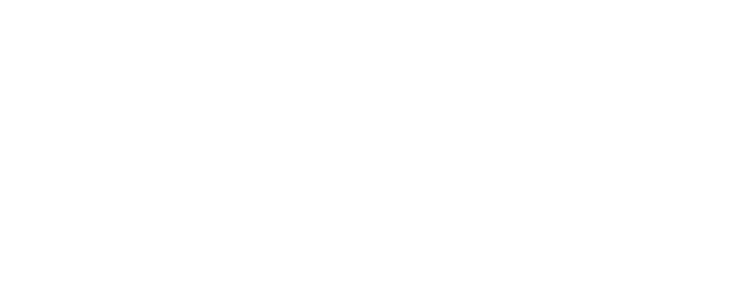
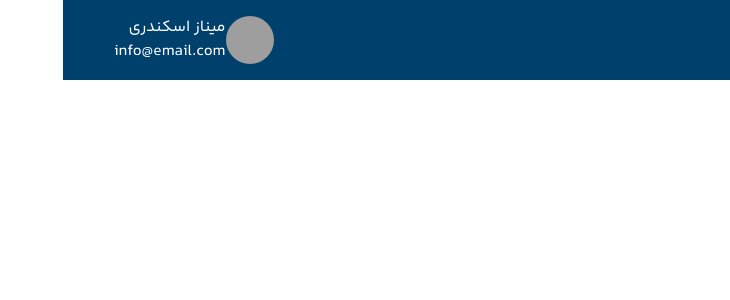
Before and after one commit to javadboroji/react-dashboard, a React (Vite) app in the folder vite-number-conversion/: page /product in a window 1280 px wide. Before the commit this address had no page. Shown: the top 300 px of the page, without its empty margins (550-1280 px from the left). Built offline with nearby package versions, Linux system fonts and the light colour scheme.

Commit message:
add React-router dashboard

```diff
--- a/vite-number-conversion/src/App.tsx
+++ b/vite-number-conversion/src/App.tsx
@@ -1,21 +1,17 @@
 import { useState } from 'react'
 import './App.css'
-import { ConfigProvider } from 'antd';
+import { ConfigProvider, Layout } from 'antd';
 import SideBar from './Components/SideBar/SideBar';
 import { BrowserRouter, Routes, Route, Link } from "react-router-dom";
 import Dashboard from "./Pages/Dashboard/Dashboard.tsx";
 import Login from "./Pages/Login/Login.tsx";
+import Product from './Pages/Product/Product.tsx';
+import HeaderLayout from './Components/Header/HeaderLayout.tsx';
+import AdminRoute from './Routes/AdminRoute.tsx';
 function App() {
   return (
     <ConfigProvider direction="rtl">
-      <BrowserRouter>
-
-        <Routes>
-          <Route path="/" element={<Login />} />
-          <Route path="/dashboard" element={<Dashboard />} />
-        </Routes>
-      </BrowserRouter>
-
+      <AdminRoute/>
     </ConfigProvider>
   )
 }
--- a/vite-number-conversion/src/Components/Forms/Forms.tsx
+++ b/vite-number-conversion/src/Components/Forms/Forms.tsx
@@ -6,7 +6,7 @@ import FormDate from './FormDate';
 type formsPropsType = {
     fieldType: string,
     placeholder:string,
-    defaultValue:string
+    defaultValue?   :string
 }
 function Forms(props: formsPropsType) {
     const { fieldType } = props;
--- a/vite-number-conversion/src/Components/SideBar/SideBar.tsx
+++ b/vite-number-conversion/src/Components/SideBar/SideBar.tsx
@@ -5,6 +5,7 @@ import { FaBlog } from "react-icons/fa";
 import { MdOutlineProductionQuantityLimits } from "react-icons/md";
 import { BiSolidCategory } from "react-icons/bi";
 import { TbReport } from "react-icons/tb";
+import { Link } from 'react-router-dom';
 
 type menu = {
     id: string,
@@ -18,7 +19,7 @@ function SideBar() {
         {
             id: '1',
             name: 'پنل کاربری',
-            link: '#',
+            link: '/dashboard',
             icon:<MdDashboard size={24}/>
         },
         {
@@ -36,7 +37,7 @@ function SideBar() {
         {
             id: '4',
             name: 'محصولات',
-            link: '#',
+            link: '/product',
             icon:<MdOutlineProductionQuantityLimits size={24}/>
         },
         {
@@ -53,14 +54,14 @@ function SideBar() {
         },
     ]
     return (
-        <div className='bg-Navy-blue mx-2 rounded-2xl my-2 w-64 flex-auto '>
+        <div className='bg-Navy-blue mx-2 rounded-2xl my-2 w-64  '>
             {/*<p className='text-wihte bg-black p-6 font-semibold text-2xl'>داشبورد</p>*/}
             <div className='flex flex-col'>
                 {dashBoardItems && dashBoardItems.map((menu) => (
-                    <a className='flex items-center text-wihte p-6 text-base font-medium mr-2' key={menu.id} href={menu.link}>
+                    <Link className='flex items-center text-wihte p-6 text-base font-medium mr-2' key={menu.id} to={menu.link}>
                         <span className='ml-4'>{menu.icon}</span>
                         <span>{menu.name}</span>
-                    </a>
+                    </Link>
                 ))}
             </div>
         </div>
--- a/vite-number-conversion/src/Pages/Dashboard/Dashboard.tsx
+++ b/vite-number-conversion/src/Pages/Dashboard/Dashboard.tsx
@@ -1,13 +1,10 @@
 import React from 'react'
-import Layout from "../Layout/Layout.tsx";
 
 function Dashboard() {
   return (
-    <>
-    <Layout>
-      <p> salam</p>
-    </Layout>
-    </>
+    <div className='flex-1'>
+      <h1> dashboard</h1>
+    </div>
   )
 }
 
--- a/vite-number-conversion/src/Pages/Layout/Layout.tsx
+++ /dev/null
@@ -1,22 +0,0 @@
-import React from 'react';
-import PropTypes from 'prop-types';
-import SideBar from "../../Components/SideBar/SideBar.js";
-import HeaderLayout from "../../Components/Header/HeaderLayout.tsx";
-
-type Props = {
-    children: JSX.Element[] | JSX.Element  }
-
-function Layout({childern}:Props) {
-    return (
-        <>
-        <div className={'flex flex-col w-[100%] items-start'}>
-            <HeaderLayout/>
-            <SideBar/>
-
-        </div>
-            {childern}
-        </>
-    );
-}
-
-export default Layout;
--- a/vite-number-conversion/src/Pages/Product/Product.js
+++ b/vite-number-conversion/src/Pages/Product/Product.tsx
@@ -2,7 +2,9 @@ import React from 'react'
 
 function Product() {
   return (
-    <div>Product</div>
+    <div className='flex flex-1'>
+      <h1>Product</h1>
+    </div>
   )
 }
 
--- /dev/null
+++ b/vite-number-conversion/src/Routes/AdminRoute.tsx
@@ -0,0 +1,28 @@
+import React from 'react'
+import { BrowserRouter, Routes, Route } from "react-router-dom";
+import Dashboard from '../Pages/Dashboard/Dashboard';
+import Product from '../Pages/Product/Product';
+import HeaderLayout from '../Components/Header/HeaderLayout';
+import SideBar from '../Components/SideBar/SideBar';
+function AdminRoute() {
+    return (
+        <div>
+
+            <BrowserRouter>
+
+                <HeaderLayout />
+                <div className='flex'>
+                    <SideBar />
+                    <Routes>
+                        <Route path="/dashboard" element={<Dashboard />} />
+                        <Route path="/product" element={<Product />} />
+                    </Routes>
+                </div>
+
+            </BrowserRouter>
+
+        </div>
+    )
+}
+
+export default AdminRoute
--- /dev/null
+++ b/vite-number-conversion/src/Routes/AuthRout.tsx
@@ -0,0 +1,14 @@
+import React from 'react'
+import { Route, Routes } from "react-router-dom";
+import Login from '../Pages/Login/Login';
+function AuthRout() {
+  return (
+    <div className="surface h-screen w-full">
+      <Routes>
+        <Route path="*" element={<Login />} />
+      </Routes>
+    </div>
+  )
+}
+
+export default AuthRout
```
